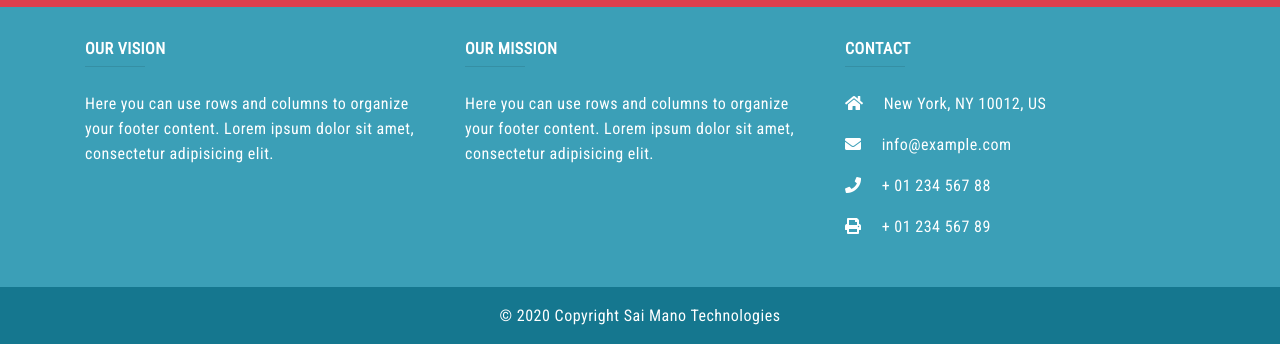
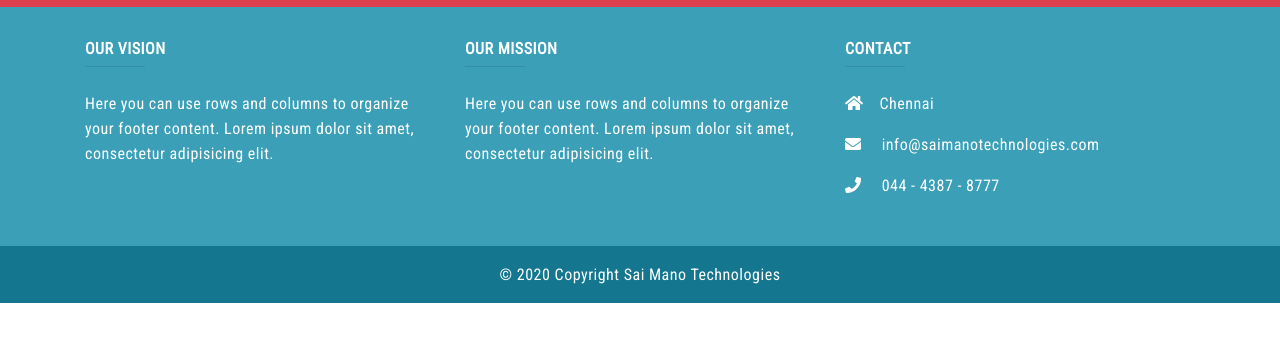
Before and after one commit to vijayaarona/SMT, a plain HTML site: page index.html in a window 1280 px wide. Shown: the part 2636-2980 px from the top of the page. After the commit the page ends 2939 px from the top, so only its background shows below. Drawn offline with Linux system fonts and the light colour scheme.

Commit message:
SMT Second Commit

```diff
--- a/index.html
+++ b/index.html
@@ -449,13 +449,13 @@
               <h6 class="text-uppercase font-weight-bold">Contact</h6>
               <hr class="deep-purple accent-2 mb-4 mt-0 d-inline-block mx-auto" style="width: 60px;">
               <p>
-                <i class="fas fa-home mr-3"></i> New York, NY 10012, US</p>
+                <i class="fas fa-home mr-3"></i>Chennai</p>
               <p>
-                <i class="fas fa-envelope mr-3"></i> info@example.com</p>
+                <i class="fas fa-envelope mr-3"></i> info@saimanotechnologies.com</p>
               <p>
-                <i class="fas fa-phone mr-3"></i> + 01 234 567 88</p>
-              <p>
-                <i class="fas fa-print mr-3"></i> + 01 234 567 89</p>
+                <i class="fas fa-phone mr-3"></i> 044 - 4387 - 8777</p>
+              <!-- <p>
+                <i class="fas fa-print mr-3"></i> + 01 234 567 89</p> -->
 
             </div>
             <!-- Grid column -->
```
